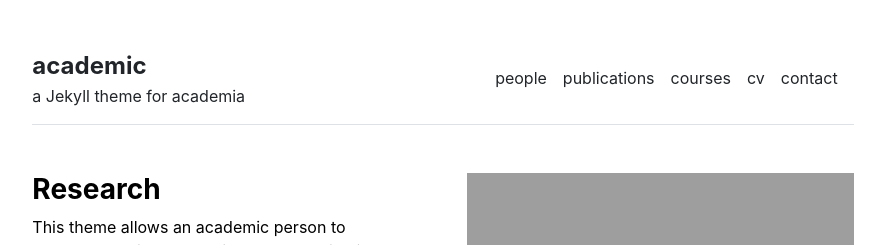
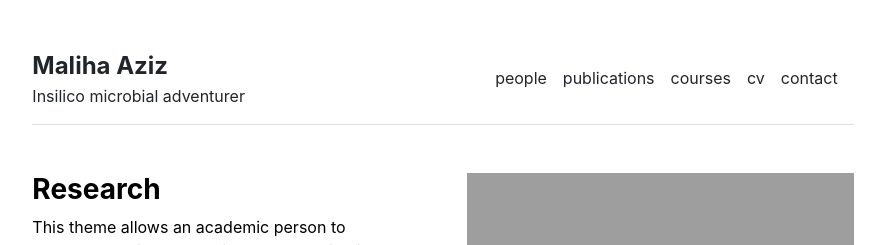
Before and after one commit to malihaaziz/malihaaziz.github.io, a Jekyll site: the page built from index.md, in a window 1280 px wide. Shown: the top 245 px of the page, without its empty margins (197-1082 px from the left). Built offline with Jekyll 4.4.1, drawn with Linux system fonts in a browser that asks for light colours.

Commit message:
Update _config.yml

```diff
--- a/_config.yml
+++ b/_config.yml
@@ -1,4 +1,4 @@
 url: "" # the base hostname & protocol for your site, e.g. http://example.com
 baseurl: "" # the subpath of your site, e.g. /blog
-title: "academic" # the name of your site, e.g. ACME Corp.
-description: "a Jekyll theme for academia"
+title: "Maliha Aziz" # the name of your site, e.g. ACME Corp.
+description: "Insilico microbial adventurer"
```
